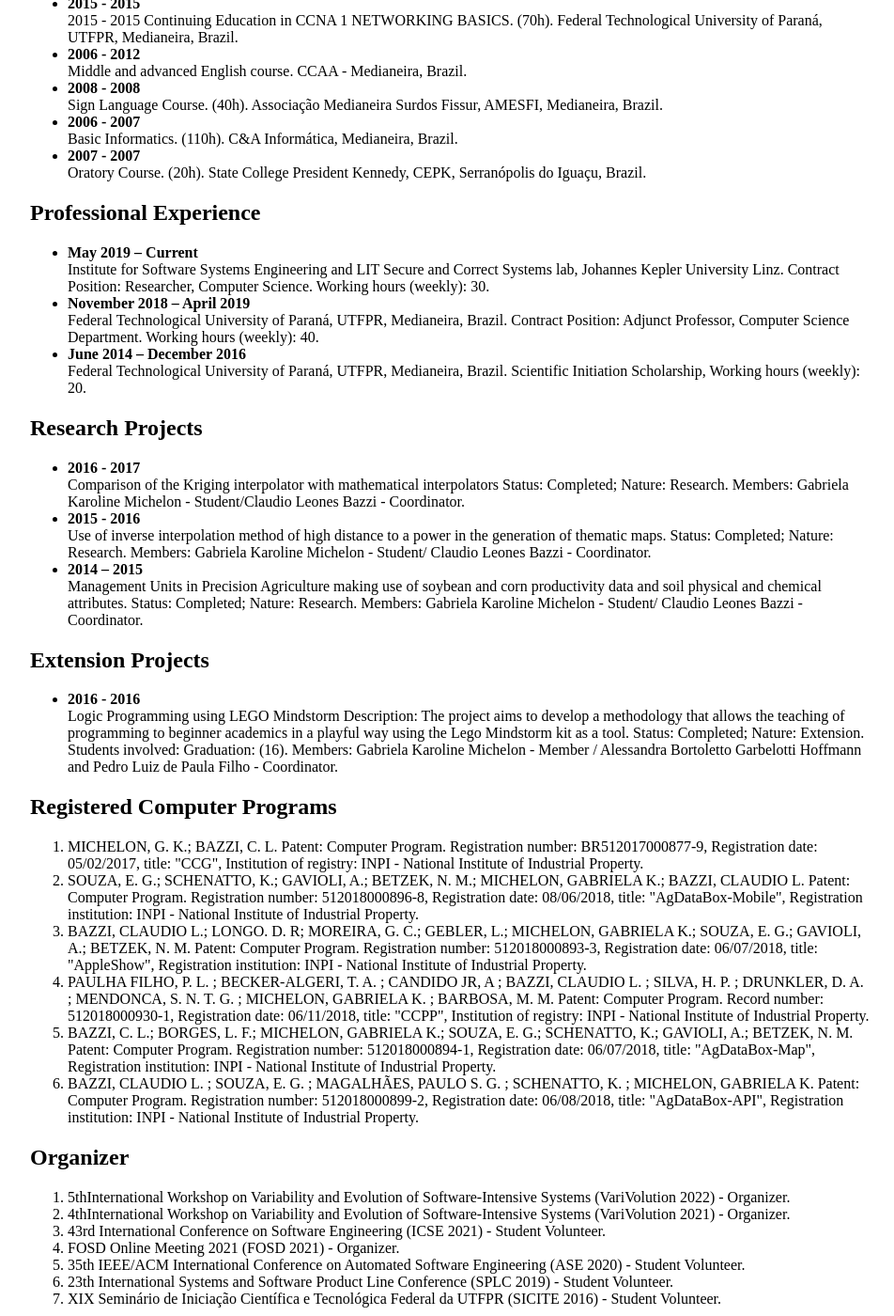
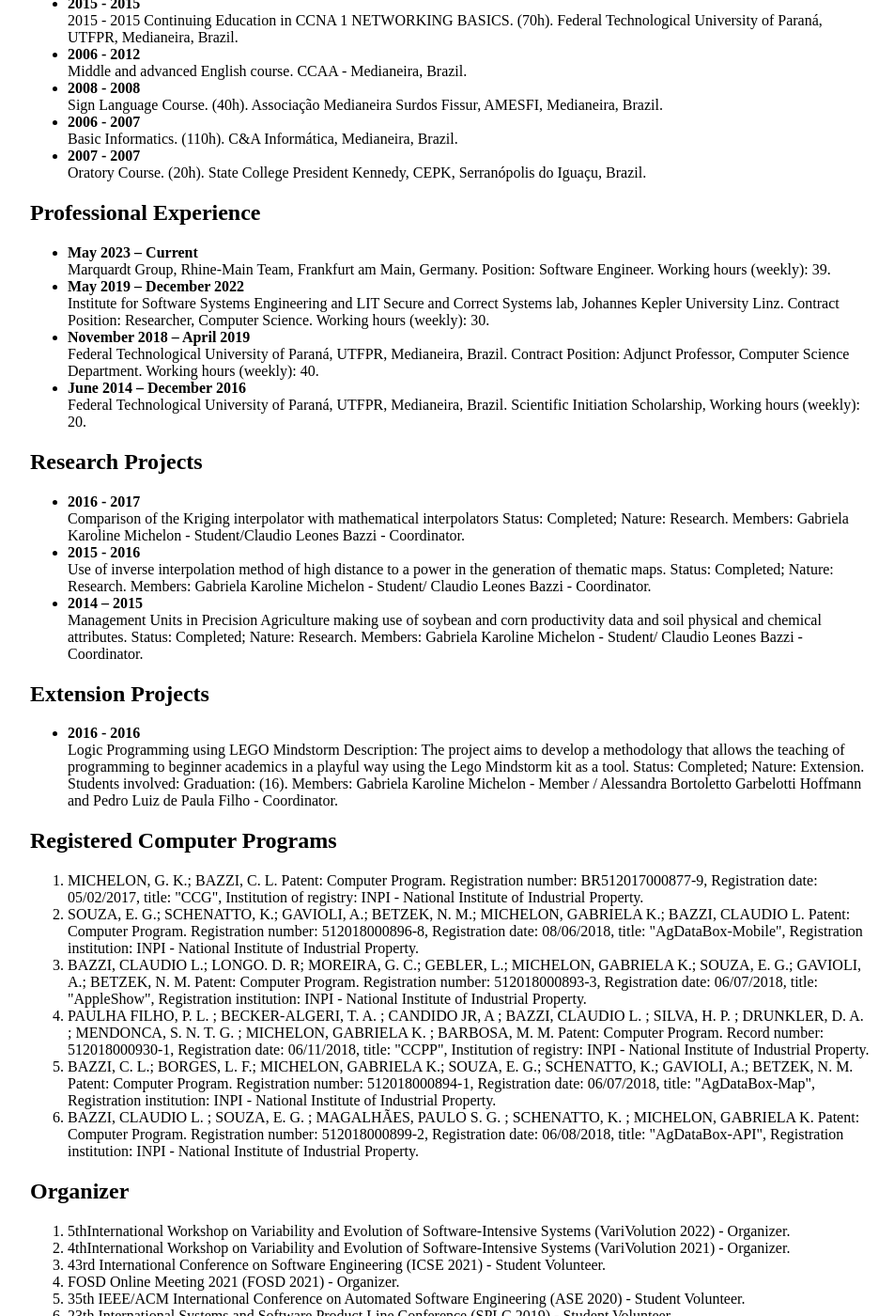
Before and after one commit to GabrielaMichelon/gabrielamichelon.github.io, a Jekyll site: the page built from cv/index.html, in a window 1280 px wide and 1400 px high, scrolled down 1162 px. Shown: the whole window at 94% size, without its empty margins (160-1112 px from the left). Built offline with Jekyll 4.4.1, drawn with Linux system fonts in a browser that asks for light colours; some of the changed text lies outside the part shown.

Commit message:
update cv

```diff
--- a/cv/index.html
+++ b/cv/index.html
@@ -63,7 +63,9 @@
 					<h2>Professional Experience</h2>
 
 					<ul>
-						<li><b>May 2019 – Current</b> <br>
+						<li><b>May 2023 – Current</b> <br>
+							Marquardt Group, Rhine-Main Team, Frankfurt am Main, Germany. Position: Software Engineer. Working hours (weekly): 39.
+						<li><b>May 2019 – December 2022</b> <br>
 							Institute for Software Systems Engineering and LIT Secure and Correct Systems lab, Johannes Kepler University Linz. Contract Position: Researcher, Computer Science. Working hours (weekly): 30.
   						<li><b>November 2018 – April 2019</b> <br>
   							Federal Technological University of Paraná, UTFPR, Medianeira, Brazil. Contract Position: Adjunct Professor, Computer Science Department. Working hours (weekly): 40.
@@ -132,6 +134,7 @@
 
 		<ol>
 						<li>27th International Systems and Software Product Line Conference (SPLC 2023) - Artifact Evaluation track.</li>
+						<li>6th International Workshop on Variability and Evolution of Software-Intensive Systems (VariVolution 2023).</li>
 						<li>17th International Working Conference on Variability Modelling of Software-Intensive Systems (VaMoS 2023).</li>
 						<li>31st ACM SIGSOFT International Symposium on Software Testing and Analysis (ISSTA 2022) - Artifact Evaluation track.</li>
 						<li>26th International Systems and Software Product Line Conference (SPLC 2022) - Artifact Evaluation track.</li>
```
